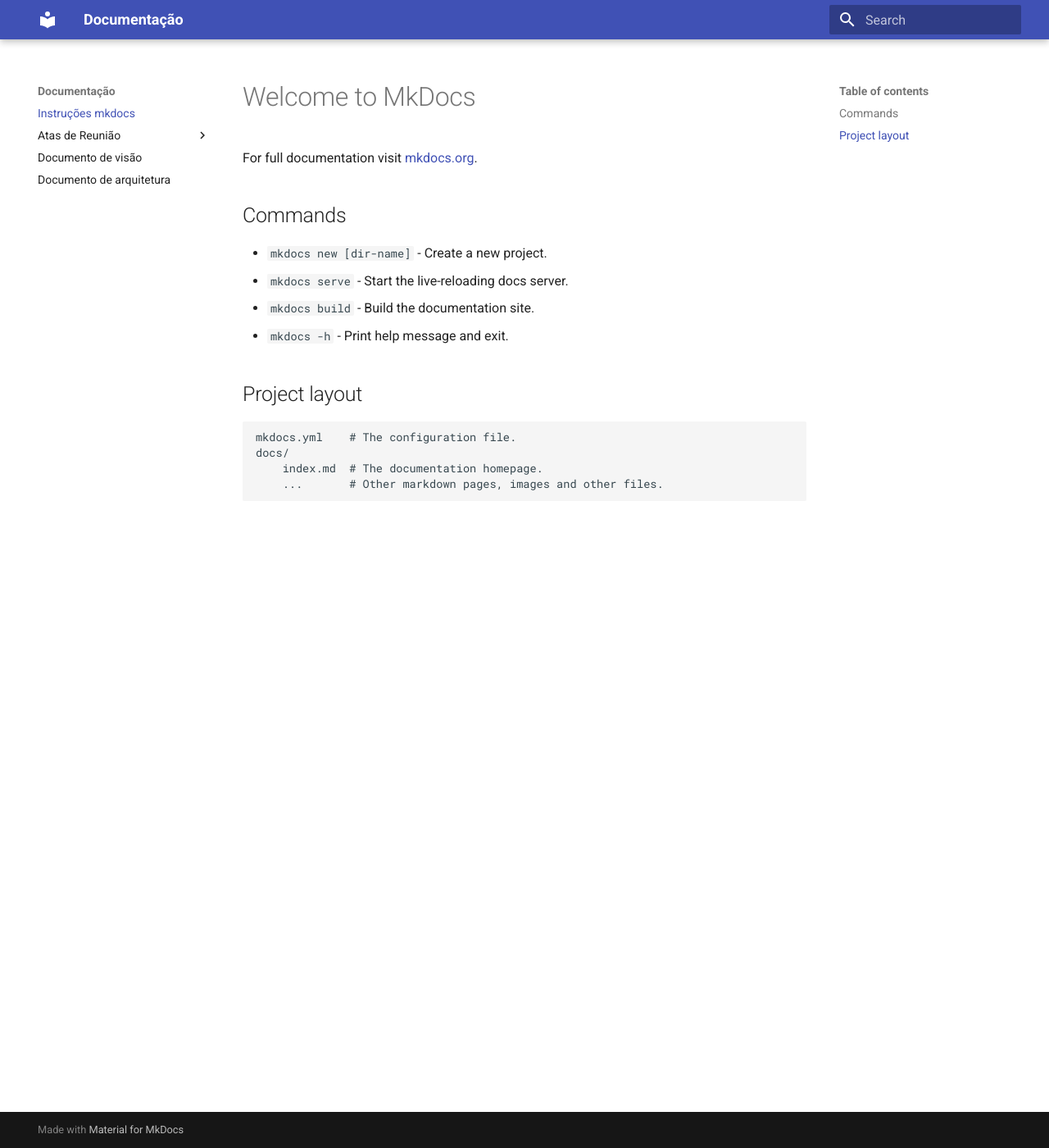
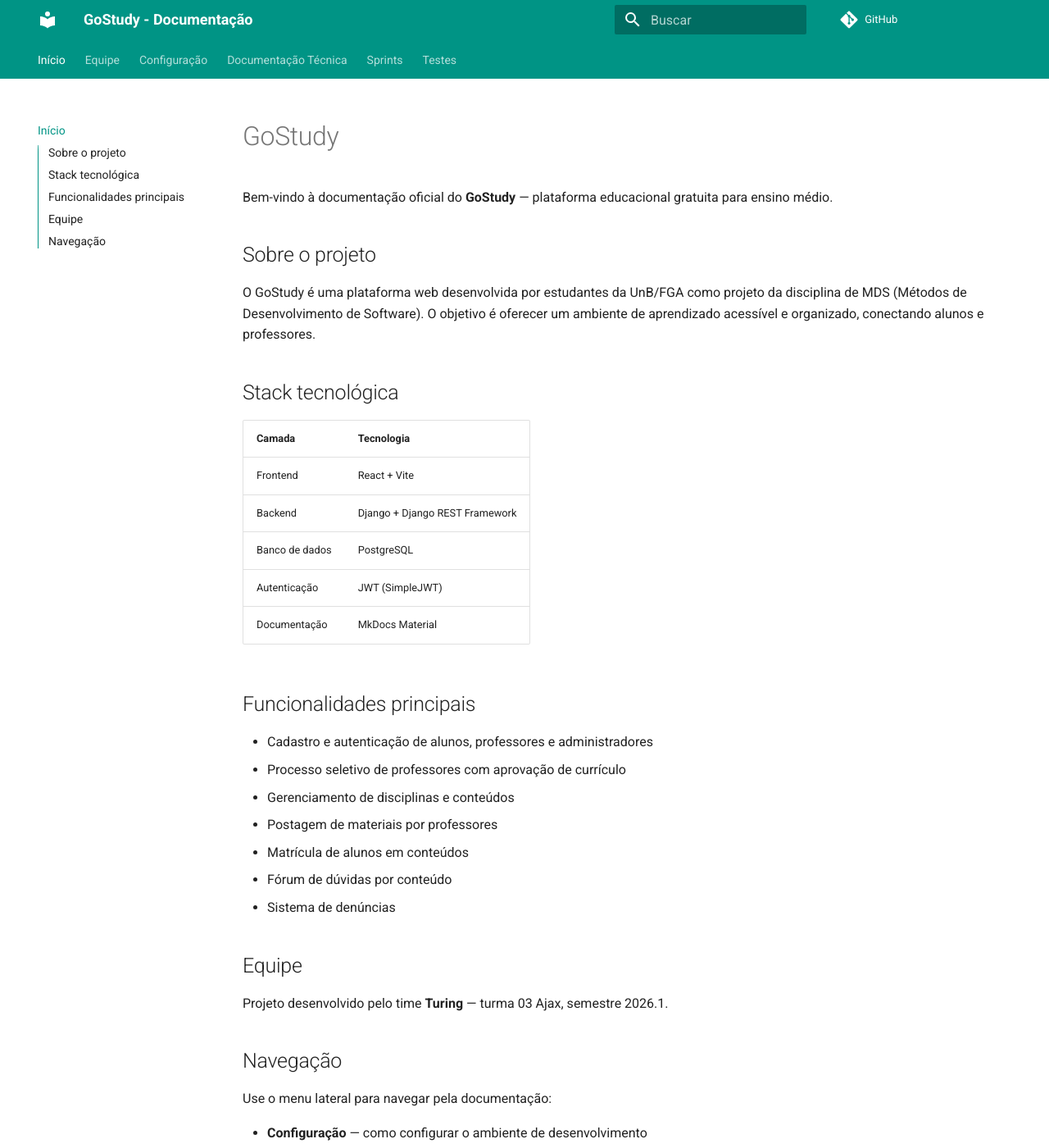
Before and after one commit to FGA0138-MDS-Ajax/2026.1-T03-Turing, an MkDocs documentation site: the page built from docs/index.md, in a window 1280 px wide and 1400 px high. Shown: the whole window at 82% size. Built offline with MkDocs 1.6.1 and Material for MkDocs 9.7.7, drawn with Linux system fonts in a browser that asks for light colours; comment, search, counter and statistics services are not loaded; some of the changed text lies outside the part shown.

Commit message:
docs: atualiza pagina inicial com publico alvo correto e configuracao do mkdocs

```diff
--- a/docs/index.md
+++ b/docs/index.md
@@ -1,17 +1,41 @@
-# Welcome to MkDocs
+# GoStudy
 
-For full documentation visit [mkdocs.org](https://www.mkdocs.org).
+Bem-vindo à documentação oficial do **GoStudy** — plataforma educacional gratuita para ensino médio.
 
-## Commands
+## Sobre o projeto
 
-* `mkdocs new [dir-name]` - Create a new project.
-* `mkdocs serve` - Start the live-reloading docs server.
-* `mkdocs build` - Build the documentation site.
-* `mkdocs -h` - Print help message and exit.
+O GoStudy é uma plataforma web desenvolvida por estudantes da UnB/FGA como projeto da disciplina de MDS (Métodos de Desenvolvimento de Software). O objetivo é oferecer um ambiente de aprendizado acessível e organizado, conectando alunos e professores.
 
-## Project layout
+## Stack tecnológica
 
-    mkdocs.yml    # The configuration file.
-    docs/
-        index.md  # The documentation homepage.
-        ...       # Other markdown pages, images and other files.
+| Camada | Tecnologia |
+|--------|-----------|
+| Frontend | React + Vite |
+| Backend | Django + Django REST Framework |
+| Banco de dados | PostgreSQL |
+| Autenticação | JWT (SimpleJWT) |
+| Documentação | MkDocs Material |
+
+## Funcionalidades principais
+
+- Cadastro e autenticação de alunos, professores e administradores
+- Processo seletivo de professores com aprovação de currículo
+- Gerenciamento de disciplinas e conteúdos
+- Postagem de materiais por professores
+- Matrícula de alunos em conteúdos
+- Fórum de dúvidas por conteúdo
+- Sistema de denúncias
+
+## Equipe
+
+Projeto desenvolvido pelo time **Turing** — turma 03 Ajax, semestre 2026.1.
+
+## Navegação
+
+Use o menu lateral para navegar pela documentação:
+
+- **Configuração** — como configurar o ambiente de desenvolvimento
+- **Documentação Técnica** — padrões, arquitetura e integração
+- **Sprints** — o que foi feito em cada sprint
+- **Contribuição** — como contribuir com o projeto
+- **Testes** — documentação de testes do projeto
--- a/mkdocs.yml
+++ b/mkdocs.yml
@@ -1,11 +1,38 @@
-site_name: Documentação
-
-nav:
-  - Instruções mkdocs: "index.md"
-  - Atas de Reunião:
-    - Ata 1: "atas-reuniao/ata-reuniao-1.md"
-  - Documento de visão: "visao-produto-projeto(1.1).md"
-  - Documento de arquitetura: "documento-arquitetura(1.0).md"
+site_name: GoStudy - Documentação
+site_description: Documentação do projeto GoStudy - Plataforma educacional gratuita
+repo_url: https://github.com/FGA0138-MDS-Ajax/2026.1-T03-Turing
 
 theme:
   name: material
+  language: pt
+  palette:
+    primary: teal
+    accent: teal
+  features:
+    - navigation.tabs
+    - navigation.sections
+    - toc.integrate
+    - search.suggest
+
+nav:
+  - Início: index.md
+  - Equipe: equipe.md
+  - Configuração:
+    - Setup do Ambiente: setup_ambiente.md
+    - Como Contribuir: como_contribuir.md
+  - Documentação Técnica:
+    - Padronização: padronizacao.md
+    - Arquitetura: documento-arquitetura.md
+    - Visão do Produto: documento-visao-produto-projeto.md
+    - Integração Back-Front: integracao_back_front.md
+    - Endpoints: endpoints.md
+    - Banco de Dados: banco_de_dados.md
+  - Sprints:
+    - Sprint 1 - Cadastro: sprints/sprint1.md
+    - Sprint 2 - Administração: sprints/sprint2.md
+    - Sprint 3 - Postagem de material: sprints/sprint3.md
+    - Sprint 4 - Visualização e interação: sprints/sprint4.md
+    - Sprint 5 - Fórum: sprints/sprint5.md
+    - Sprint 6 - Acessibilidade: sprints/sprint6.md
+  - Testes:
+    - Documentação de Testes: documentacao-de-testes.md
```
